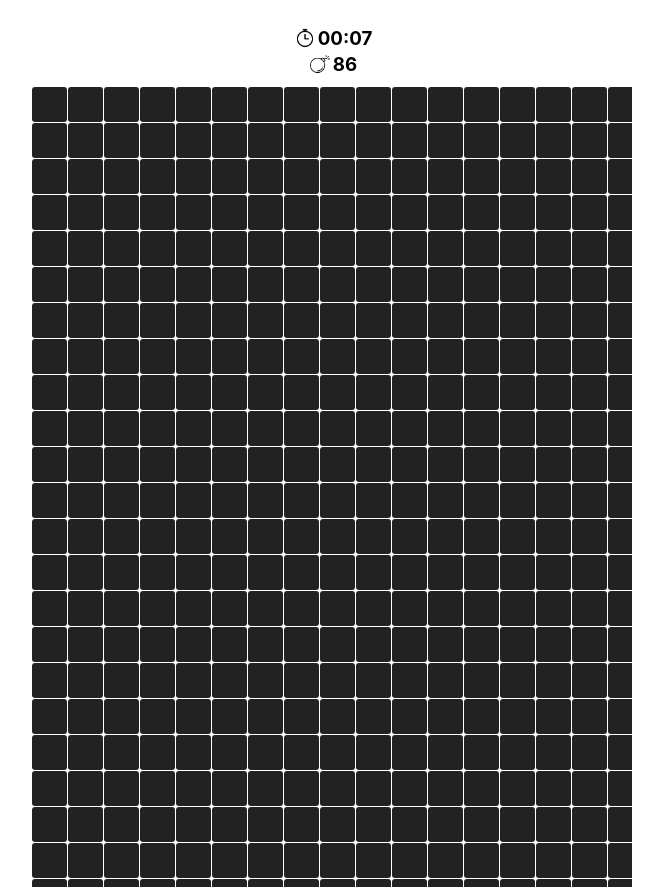
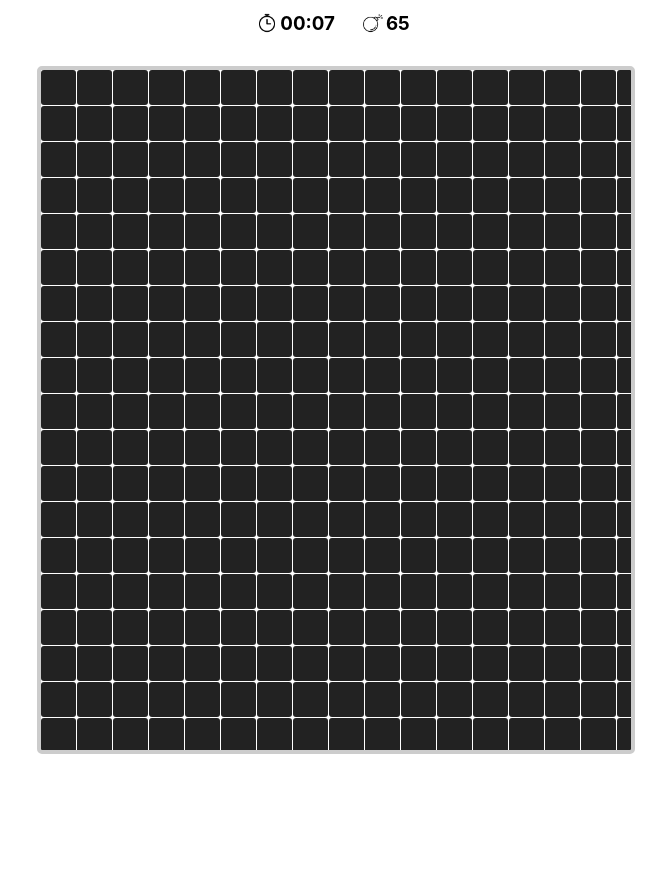
Before and after one commit to i-amare/minesweeper, a React (Create React App) app: page / in a window 1280 px wide. Shown: the whole page, without its empty margins (308-974 px from the left). After the commit the page ends 800 px from the top, so only its background shows below. Built offline with nearby package versions, Linux system fonts and the light colour scheme.

Commit message:
UI fixes

```diff
--- a/src/App.tsx
+++ b/src/App.tsx
@@ -10,7 +10,7 @@ function App() {
 	const [gridWidthState, setGridWidthState] = useState(18);
 	const [gridHeightState, setGridHeightState] = useState(24);
 	const [bombState, setBombState] = useState(
-		Math.round(gridWidthState * gridHeightState * 0.2)
+		Math.round(gridWidthState * gridHeightState * 0.15)
 	);
 	const [gridState, setGridState] = useState(
 		Vendor.createGrid(gridWidthState, gridHeightState, bombState)
--- a/src/components/bar/Bar.tsx
+++ b/src/components/bar/Bar.tsx
@@ -10,10 +10,10 @@ interface BarProps {
 const Bar = (props: BarProps) => {
 	const BarStyling: CSSProperties = {
 		display: "flex",
-		flexDirection: "column",
 		justifyContent: "center",
 		alignContent: "center",
-		margin: "25px 0 10px 0",
+		gap: "25px",
+		margin: "10px 0 30px 0",
 	};
 
 	return (
--- a/src/components/grid/Grid.tsx
+++ b/src/components/grid/Grid.tsx
@@ -25,12 +25,15 @@ const Grid = (props: gridProps) => {
 	};
 
 	const GridStyling: CSSProperties = {
-		maxWidth: "600px",
-		maxHeight: "800px",
+		maxHeight: "85vh",
+		maxWidth: "90%",
+		marginLeft: "5%",
 		display: "grid",
 		gridTemplateColumns: `${gridWidthStyle()}`,
 		gap: "1px",
 		overflow: "scroll",
+		border: "4px solid #ccc",
+		borderRadius: "5px",
 	};
 
 	return (
```
